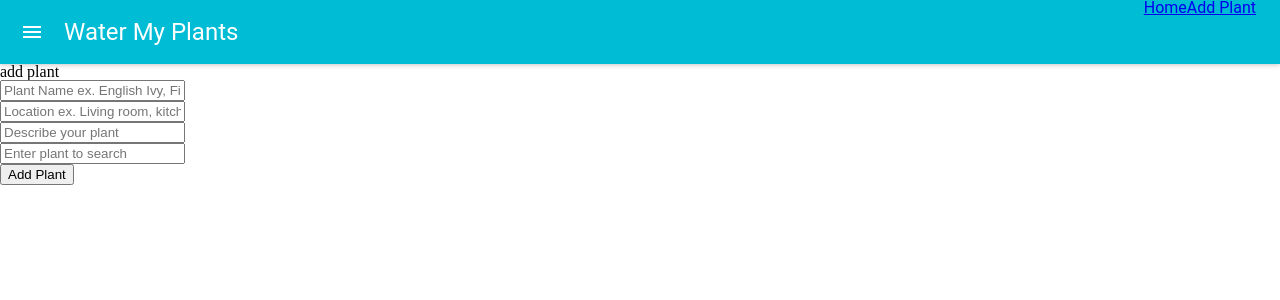
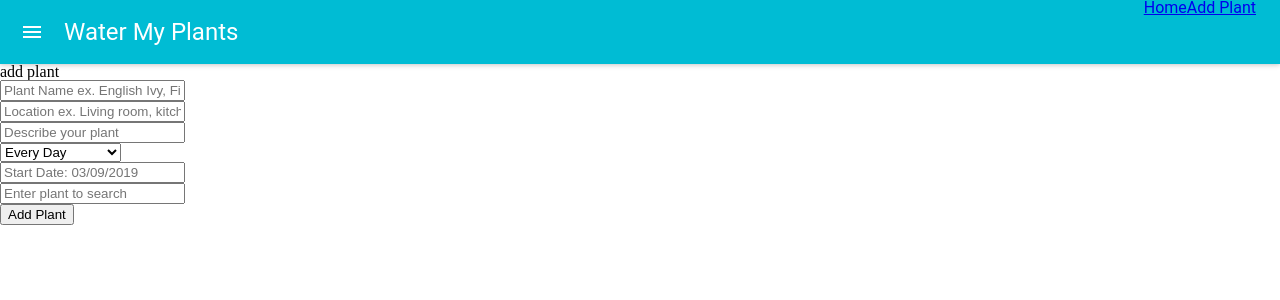
Before and after one commit to team-watermyplants/frontend-water-my-plants, a React (Create React App) app: page /add-plant in a window 1280 px wide. Shown: the top 300 px of the page. Built offline with nearby package versions, Linux system fonts and the light colour scheme; sample sign-in values are in the browser's storage.

Commit message:
added moment datepicker and select watering schedule

```diff
--- a/package.json
+++ b/package.json
@@ -6,11 +6,13 @@
     "axios": "^0.18.0",
     "g": "^2.0.1",
     "material-ui": "^0.20.2",
+    "moment": "^2.24.0",
     "notistack": "^0.5.0",
     "prop-types": "^15.7.2",
     "react": "^16.8.4",
     "react-calendar": "^2.18.1",
     "react-datepicker": "^2.1.0",
+    "react-day-picker": "^7.3.0",
     "react-dom": "^16.8.4",
     "react-redux": "^6.0.1",
     "react-router-dom": "^4.3.1",
--- a/src/components/forms/PlantForm.js
+++ b/src/components/forms/PlantForm.js
@@ -1,6 +1,12 @@
 import React from "react";
 import { connect } from "react-redux";
 import axios from "axios";
+import DayPickerInput from 'react-day-picker/DayPickerInput';
+import 'react-day-picker/lib/style.css';
+
+import { formatDate, parseDate } from 'react-day-picker/moment';
+
+import 'moment/locale/it';
 
 import { addPlant, updatePlant } from "../../actions";
 
@@ -117,6 +123,17 @@ class PlantForm extends React.Component {
             placeholder="Describe your plant"
           />
           <br />
+          <select>
+              <option>Every Day</option>
+              <option>Every Other Day</option>
+          </select>
+          <br />
+          <DayPickerInput
+            formatDate={formatDate}
+            parseDate={parseDate}
+            placeholder={`Start Date: ${formatDate(new Date())}`}
+      />
+          <br />
           <input
             type="text"
             name="searchPlant"
```
Also changed, not shown: 1 other file (tests, documents, lock files or other folders).
